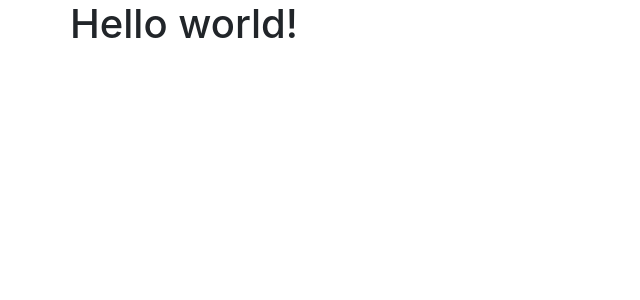
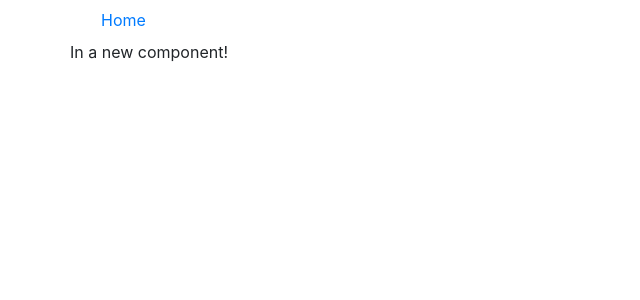
Before and after one commit to unixqnx/react-base-25112019, a React (Create React App) app: page / in a window 1280 px wide. Shown: the top 300 px of the page, without its empty margins (0-640 px from the left). Built offline with nearby package versions, Linux system fonts and the light colour scheme.

Commit message:
ReactJS Basics - #4 Multiple Components

```diff
--- /dev/null
+++ b/src/app/components/Header.js
@@ -0,0 +1,17 @@
+import React from "react";
+
+export class Header extends React.Component{
+    render(){
+        return(
+            <nav className="navbar navbar-default">
+                <div className="container">
+                    <div className="navbar-header">
+                        <ul className="nav navbar-nav">
+                            <li><a href="#">Home</a></li>
+                        </ul>
+                    </div>
+                </div>
+            </nav>
+        );
+    }
+}
--- /dev/null
+++ b/src/app/components/Home.js
@@ -0,0 +1,11 @@
+import React from "react";
+
+export class Home extends React.Component{
+    render(){
+        return(
+            <div>
+                <p>In a new component!</p>
+            </div>
+        );
+    }
+}
--- a/src/app/index.js
+++ b/src/app/index.js
@@ -1,8 +1,8 @@
 import React from "react";
 import {render} from "react-dom";
 
-// import React from 'react';
-// import ReactDOM from 'react-dom';
+import {Header} from './components/Header';
+import {Home} from './components/Home';
 
 export default class App extends React.Component {
     render(){
@@ -10,7 +10,12 @@ export default class App extends React.Component {
             <div className="container">
                 <div className="row">
                     <div className="col-xs-10 col-xs-offet-1">
-                        <h1>Hello world!</h1>
+                        <Header/>
+                    </div>
+                </div>
+                <div className="row">
+                    <div className="col-xs-10 col-xs-offet-1">
+                        <Home/>
                     </div>
                 </div>
             </div>
```
